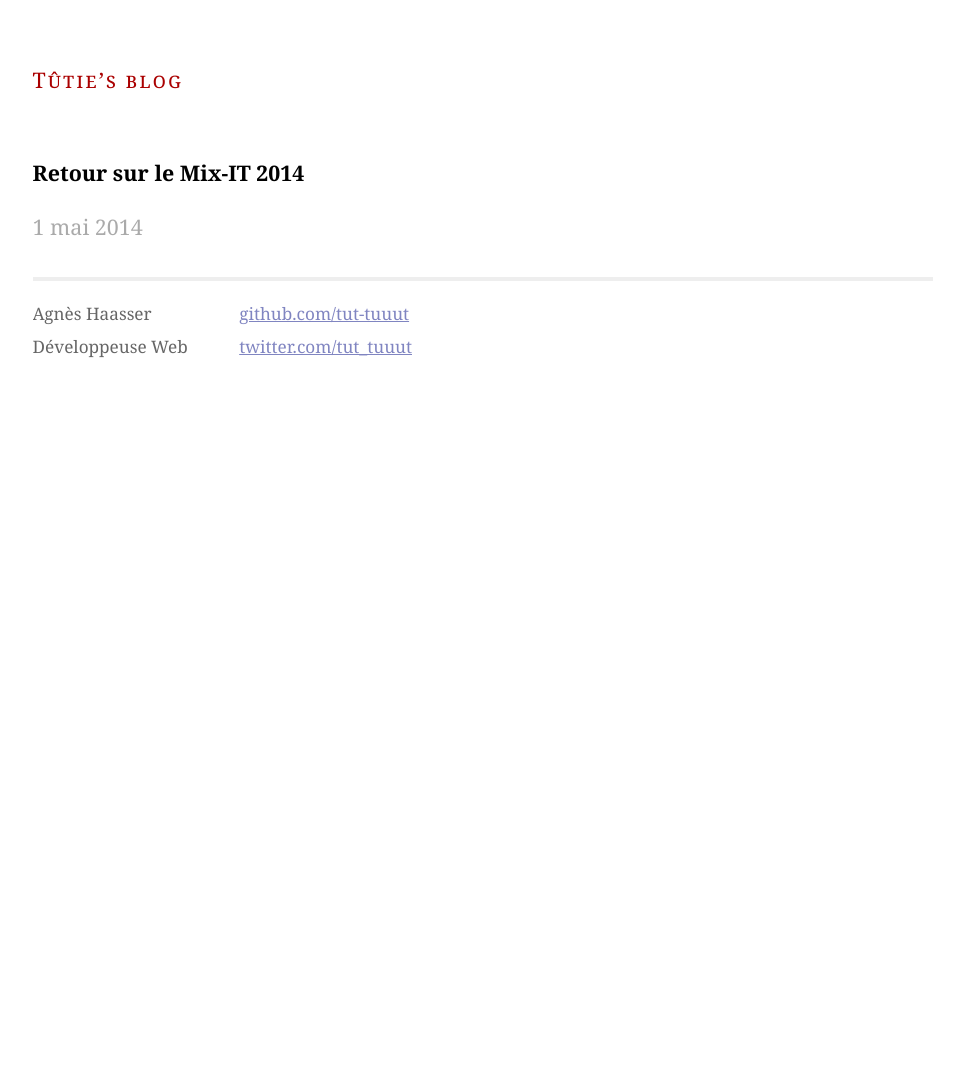
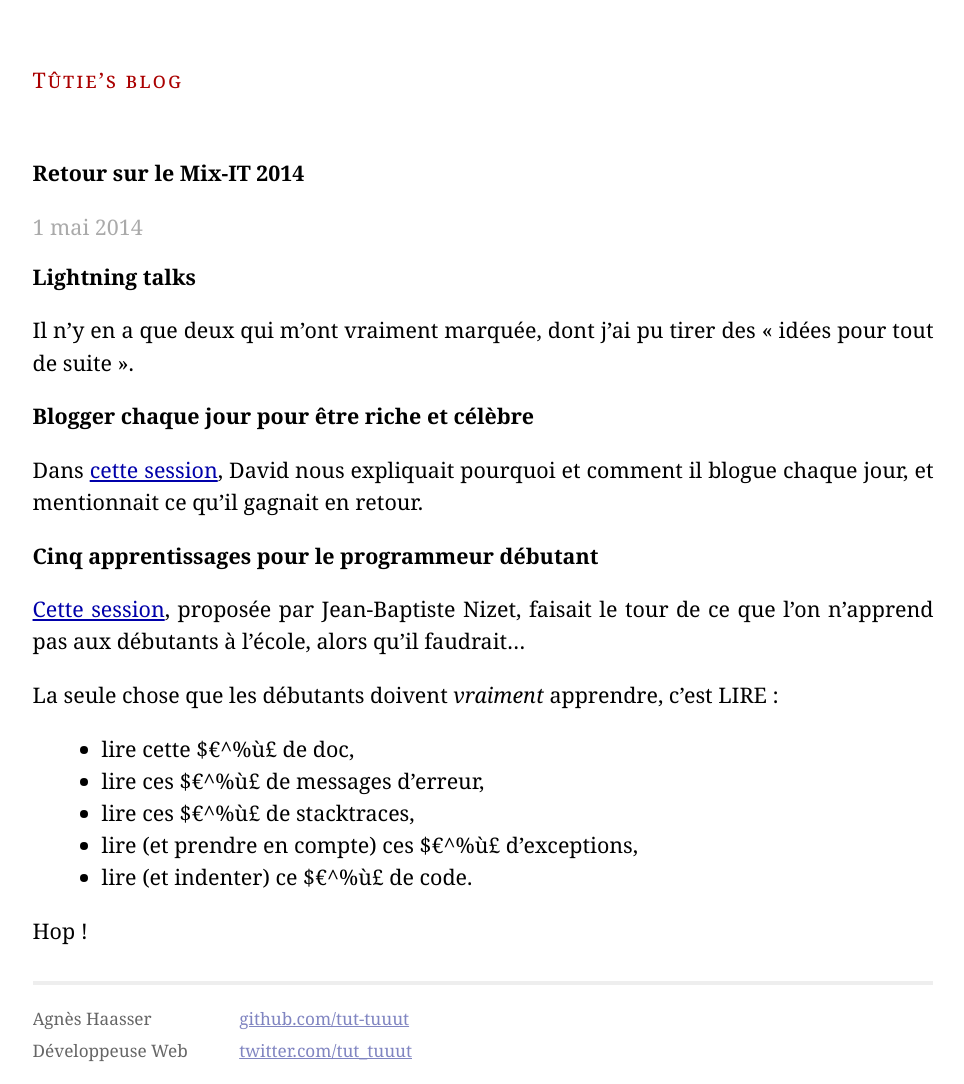
Before and after one commit to tut-tuuut/tut-tuuut.github.io, a Jekyll site: the page built from _posts/2014-05-01-mix-it-2014.md, in a window 1280 px wide. Shown: the whole page, without its empty margins (157-1121 px from the left). Built offline with Jekyll 4.4.1, drawn with Linux system fonts in a browser that asks for light colours; Markdown is read by kramdown in place of the engine named in the settings; before the commit the page ends 964 px from its top, so only the background shows below that.

Commit message:
Add: lightning talks

```diff
--- a/_posts/2014-05-01-mix-it-2014.md
+++ b/_posts/2014-05-01-mix-it-2014.md
@@ -4,7 +4,31 @@ title:  "Retour sur le Mix-IT 2014"
 tags: mix-it
 ---
 
-[pres-david]: http://www.mix-it.fr/lightning/543/blogger-chaque-jour-pour-etre-riche-et-celebre
+## Lightning talks
+
+Il n'y en a que deux qui m'ont vraiment marquée, dont j'ai pu tirer des « idées pour tout de suite ».
+
+### Blogger chaque jour pour être riche et célèbre
+
+Dans [cette session][light-blog], David nous expliquait pourquoi et comment il blogue chaque jour, et mentionnait ce qu'il gagnait en retour.
+
+### Cinq apprentissages pour le programmeur débutant
+
+[Cette session][light-debutants], proposée par Jean-Baptiste Nizet, faisait le tour de ce que l'on n'apprend pas aux débutants à l'école, alors qu'il faudrait…
+
+La seule chose que les débutants doivent _vraiment_ apprendre, c'est LIRE :
+* lire cette $€^%ù£ de doc,
+* lire ces $€^%ù£ de messages d'erreur,
+* lire ces $€^%ù£ de stacktraces,
+* lire (et prendre en compte) ces $€^%ù£ d'exceptions,
+* lire (et indenter) ce $€^%ù£ de code.
+
+Hop !
+
+
+
+[light-blog]: http://www.mix-it.fr/lightning/543/blogger-chaque-jour-pour-etre-riche-et-celebre
+[light-debutants]: http://www.mix-it.fr/lightning/560/5-apprentissages-pour-le-programmeur-debutant
 [dgageot]: https://twitter.com/dgageot
 [jekyll]:    http://jekyllrb.com
 [mix-it]: http://www.mix-it.fr/
```
